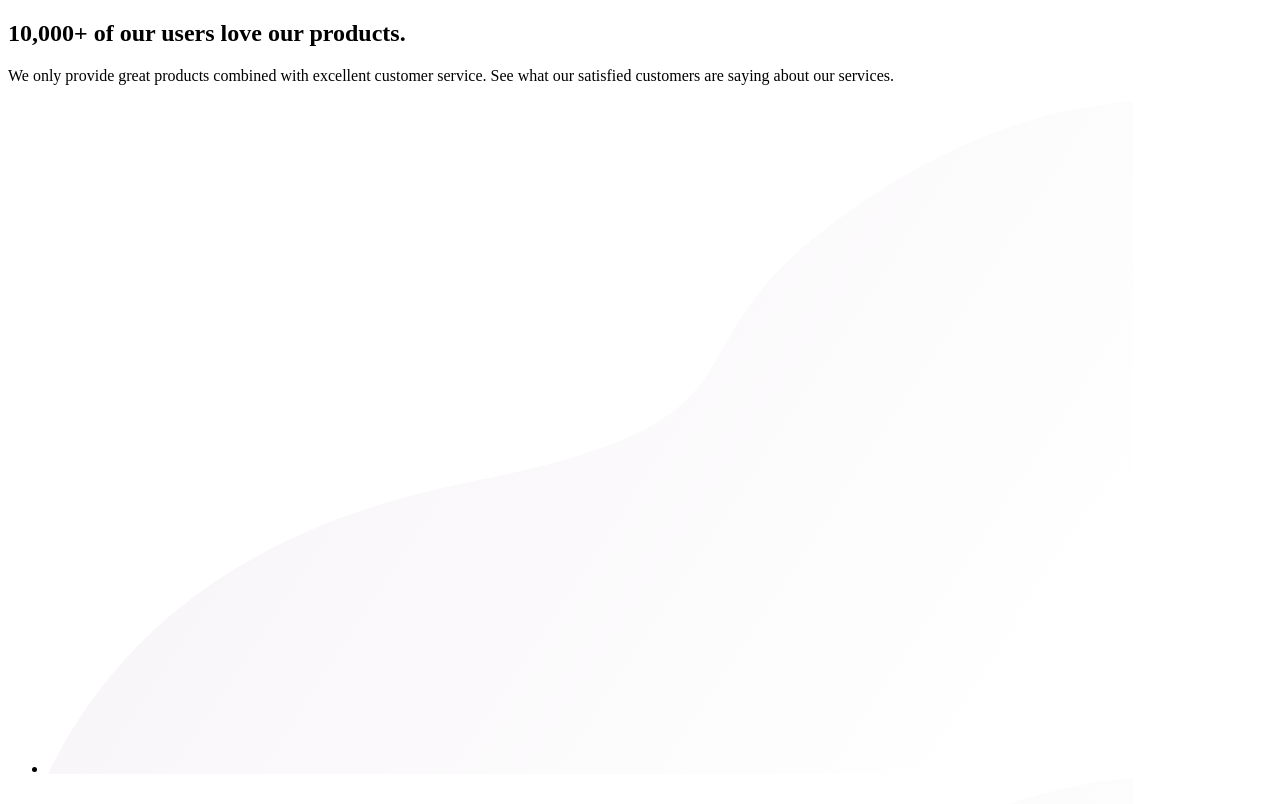
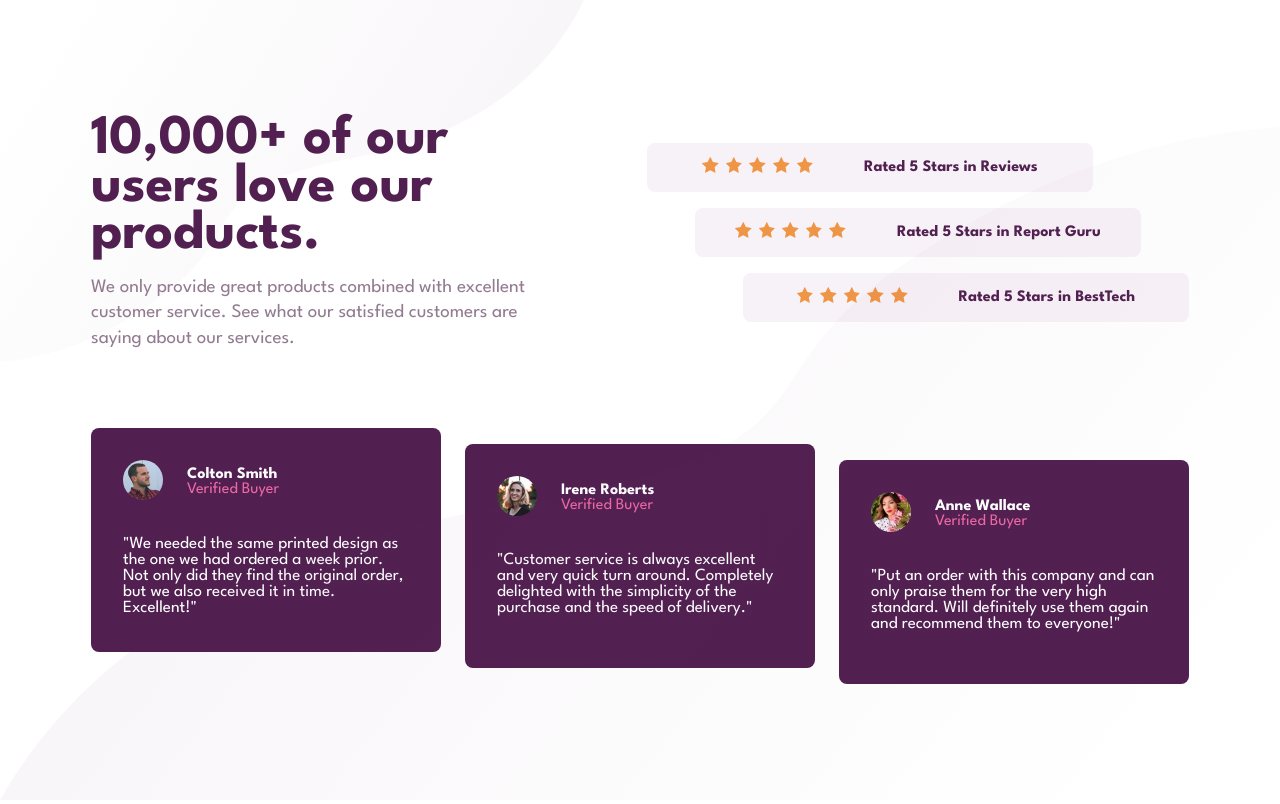
Before and after one commit to XolaniXAD/social-proof-section-master, a plain HTML site: page index.html in a window 1280 px wide. Shown: the top 804 px of the page. Drawn offline with Linux system fonts and the light colour scheme.

Commit message:
Project Complete

```diff
--- a/index.html
+++ b/index.html
@@ -3,8 +3,6 @@
   <head>
     <meta charset="UTF-8" />
     <meta name="viewport" content="width=device-width, initial-scale=1.0" />
-    <!-- displays site properly based on user's device -->
-    <link rel="stylesheet" href="styles.css">
     <link rel="preconnect" href="https://fonts.googleapis.com">
     <link rel="preconnect" href="https://fonts.gstatic.com" crossorigin>
     <link href="https://fonts.googleapis.com/css2?family=League+Spartan:wght@100..900&display=swap" rel="stylesheet">
@@ -14,11 +12,13 @@
       sizes="32x32"
       href="./images/favicon-32x32.png"
     />
-
+    <link rel="stylesheet" href="styles.css">
     <title>Frontend Mentor | Social proof section</title>
 
   </head>
   <body>
+    <img src="images/bg-pattern-top-desktop.svg" alt="pattern-top" id="top-img">
+    <img src="images/bg-pattern-top-mobile.svg" alt="pattern" class="pattern-img" height="220" width="100%">
     <main>
       <section class="social-proof">
         <div class="social-proof-header">
@@ -29,64 +29,64 @@
             </p>
           </div>
           <div class="ratings-container">
-            <div class="review-container">
+            <div class="review-container review-1">
               <ul>
                 <li>
-                  <img src="images/bg-pattern-bottom-desktop.svg" alt="review-stars">
+                  <img src="images/icon-star.svg" alt="review-stars">
                 </li>
                 <li>
-                  <img src="images/bg-pattern-bottom-desktop.svg" alt="review-stars">
+                  <img src="images/icon-star.svg" alt="review-stars">
                 </li>
                 <li>
-                  <img src="images/bg-pattern-bottom-desktop.svg" alt="review-stars">
+                  <img src="images/icon-star.svg" alt="review-stars">
                 </li>
                 <li>
-                  <img src="images/bg-pattern-bottom-desktop.svg" alt="review-stars">
+                  <img src="images/icon-star.svg" alt="review-stars">
                 </li>
                 <li>
-                  <img src="images/bg-pattern-bottom-desktop.svg" alt="review-stars">
+                  <img src="images/icon-star.svg" alt="review-stars">
                 </li>
               </ul>
               <p class="rating-description">Rated 5 Stars in Reviews</p>
             </div>
 
-            <div class="review-container">
+            <div class="review-container review-2">
               <ul>
                 <li>
-                  <img src="images/bg-pattern-bottom-desktop.svg" alt="review-stars">
+                  <img src="images/icon-star.svg" alt="review-stars">
                 </li>
                 <li>
-                  <img src="images/bg-pattern-bottom-desktop.svg" alt="review-stars">
+                  <img src="images/icon-star.svg" alt="review-stars">
                 </li>
                 <li>
-                  <img src="images/bg-pattern-bottom-desktop.svg" alt="review-stars">
+                  <img src="images/icon-star.svg" alt="review-stars">
                 </li>
                 <li>
-                  <img src="images/bg-pattern-bottom-desktop.svg" alt="review-stars">
+                  <img src="images/icon-star.svg" alt="review-stars">
                 </li>
                 <li>
-                  <img src="images/bg-pattern-bottom-desktop.svg" alt="review-stars">
+                  <img src="images/icon-star.svg" alt="review-stars">
                 </li>
               </ul>
               <p class="rating-description">Rated 5 Stars in Report Guru</p>
             </div>
 
-            <div class="review-container">
+            <div class="review-container review-3">
               <ul>
                 <li>
-                  <img src="images/bg-pattern-bottom-desktop.svg" alt="review-stars">
+                  <img src="images/icon-star.svg" alt="review-stars">
                 </li>
                 <li>
-                  <img src="images/bg-pattern-bottom-desktop.svg" alt="review-stars">
+                  <img src="images/icon-star.svg" alt="review-stars">
                 </li>
                 <li>
-                  <img src="images/bg-pattern-bottom-desktop.svg" alt="review-stars">
+                  <img src="images/icon-star.svg" alt="review-stars">
                 </li>
                 <li>
-                  <img src="images/bg-pattern-bottom-desktop.svg" alt="review-stars">
+                  <img src="images/icon-star.svg" alt="review-stars">
                 </li>
                 <li>
-                  <img src="images/bg-pattern-bottom-desktop.svg" alt="review-stars">
+                  <img src="images/icon-star.svg" alt="review-stars">
                 </li>
               </ul>
               <p class="rating-description">Rated 5 Stars in BestTech</p>
@@ -101,8 +101,8 @@
                 <img src="images/image-colton.jpg" alt="White Male Profile Photo">
               </div>
               <div class="reviewer-name-status-container">
-                <h2 class="reviewer-name">Colton Smith</h2>
-                <h3 class="reviewer-status">Verified Buyer</h3>
+                <h4 class="reviewer-name">Colton Smith</h4>
+                <h4 class="reviewer-status">Verified Buyer</h4>
               </div>
             </div>
             <p class="testimonial">
@@ -112,14 +112,14 @@
             </p>
           </article>
 
-          <article class="testimonial-card">
+          <article class="testimonial-card card-2">
             <div class="reviewer-details">
               <div class="reviewer-avatar">
-                <img src="images/image-colton.jpg" alt="White Male Profile Photo">
+                <img src="images/image-irene.jpg" alt="White Male Profile Photo">
               </div>
               <div class="reviewer-name-status-container">
-                <h2 class="reviewer-name">Irene Roberts</h2>
-                <h3 class="reviewer-status">Verified Buyer</h3>
+                <h4 class="reviewer-name">Irene Roberts</h4>
+                <h4 class="reviewer-status">Verified Buyer</h4>
               </div>
             </div>
             <p class="testimonial">
@@ -128,14 +128,14 @@
             </p>
           </article>
 
-          <article class="testimonial-card">
+          <article class="testimonial-card card-3">
             <div class="reviewer-details">
               <div class="reviewer-avatar">
-                <img src="images/image-colton.jpg" alt="White Male Profile Photo">
+                <img src="images/image-anne.jpg" alt="White Male Profile Photo">
               </div>
               <div class="reviewer-name-status-container">
-                <h2 class="reviewer-name">Anne Wallace</h2>
-                <h3 class="reviewer-status">Verified Buyer</h3>
+                <h4 class="reviewer-name">Anne Wallace</h4>
+                <h4 class="reviewer-status">Verified Buyer</h4>
               </div>
             </div>
             <p class="testimonial">
@@ -145,6 +145,7 @@
           </article>
         </div>
       </section>
+      <img src="images/bg-pattern-bottom-desktop.svg" alt="pattern-bottom" id="bottom-img">
     </main>
   </body>
 </html>
--- a/styles.css
+++ b/styles.css
@@ -0,0 +1,302 @@
+* {
+    box-sizing: border-box;
+    padding: 0;
+    margin: 0;
+    text-align: center;
+    font-family: "League Spartan";
+}
+
+body {
+    position: relative;
+    display: flex;
+    justify-content: center;
+    padding: 80px 8vw 12vh;
+}
+
+#top-img, #bottom-img {
+        display: none;
+    }
+.social-proof {
+    position: relative;
+    max-width: 350px;
+    /* background-color: aqua; */
+}
+
+.pattern-img {
+    position: absolute;
+    top: 0;
+    left: 0;
+    height: auto;
+}
+
+h1 {
+    font-size: 40px;
+    line-height: 85%;
+    margin-bottom: 16px;
+}
+
+h1, .rating-description {
+    color: #512051;
+}
+
+.rating-description {
+    font-weight: 700;
+}
+.social-paragraph {
+    font-size: 19px;
+    color: #927B91;
+    line-height: 135%;
+    margin-bottom: 32px;
+}
+
+.review-container {
+    display: flex;
+    flex-direction: column;
+    justify-content: center;
+    gap: 12px;
+    border-radius: 8px;
+    background-color: #F7F2F7;
+    margin-bottom: 16px;
+    height: 78px;
+}
+.review-container ul {
+    display: flex;
+    list-style: none;
+    justify-content: center;
+}
+.review-container img {
+    width: 16.55px;
+}
+
+article {
+    padding: 32px;
+    background-color: #512051;
+    border-radius: 8px;
+    margin-bottom: 16px;
+}
+
+.reviewer-details {
+    display: flex;
+    align-items: center;
+    margin-bottom: 32px;
+}
+
+.reviewer-avatar img {
+    width: 40px;
+    height: 40px;
+    border-radius: 50%;
+    margin-right: 24px;
+}
+
+.testimonial {
+    font-size: 17px;
+}
+
+.reviewer-name, .testimonial {
+    color: #FFFFFF;
+    text-align: left;
+}
+
+.reviewer-status {
+    color: #EE69A4;
+    font-weight: 400;
+    text-align: left;
+}
+
+@media(min-width: 768px) {
+    .social-proof {
+        max-width: 608px;
+        /* background-color: aqua; */
+    }
+
+    h1 {
+        width: 600px;
+        font-size: 56px;
+    }
+
+    .pattern-img {
+        display: none;
+    }
+
+    #top-img {
+        display: revert;
+        position: absolute;
+        top: 0;
+        left: 0;
+        width: 380px;
+        height: auto;
+    }
+
+    #bottom-img {
+        display: revert;
+        position: absolute;
+        right: 0px;
+        bottom: 0px;
+        width: 100%;
+        height: 477px;
+    }
+
+    .pattern-img {
+        position: absolute;
+        top: 0;
+        left: 0;
+    }
+
+    .ratings-container {
+        justify-self: center;
+        display: flex;
+        flex-direction: column;
+         /* background-color: #EE69A4;   */
+    }
+    .review-container, .testimonial-card, .ratings-container {
+        width: 446px;
+    }
+
+    .testimonials-container {
+        margin-top: 48px;
+        justify-self: center;
+    }
+
+    .review-1, .review-2, .review-3 {
+        display: flex;
+        flex-direction: row;
+        align-items: center;
+        height: 49px;
+    }
+
+    .review-container img {
+        margin-right: 7px;
+    }
+
+    .review-container ul {
+        margin-right: 32px;
+    }
+
+}
+
+@media (min-width: 1024px) {
+     body {
+       padding: 116px;
+       margin: 0;
+       justify-content: center;
+    }
+
+    .pattern-img {
+        position: fixed;
+        width: 374px;
+        top: 0;
+        left: 0;
+    }
+
+    .social-proof, .testimonials-container {
+        max-width: 900px;
+        /* background-color: aqua; */
+    }
+
+    .social-proof-header {
+        display: flex;
+        justify-content: space-between;
+        /* background-color: aqua; */
+        align-items: center;
+    }
+
+    h1 {
+        width: 445px;
+        font-size: 56px;
+    }
+    .social-heading-p {
+        width: 445px;
+        height: 248px;
+        /* background-color: red; */
+    }
+
+    h1, .social-heading-p p {
+        text-align: start;
+    }
+
+    .ratings-container {
+        display: flex;
+        flex-direction: column;
+        /* background-color: #EE69A4;  */
+        width: 542px;
+    }
+    .review-container {
+        width: 446px;
+    }
+
+    .review-1, .review-2, .review-3 {
+        display: flex;
+        flex-direction: row;
+        align-items: center;
+        height: 49px;
+    }
+    .review-1 {
+        align-self: flex-start;
+    }
+
+    .review-2 {
+        align-self: center;
+    }
+
+    .review-3 {
+        align-self: flex-end;
+    }
+
+    .review-container ul {
+        margin-right: 32px;
+    }
+
+    .testimonials-container {
+        display: flex;
+        flex-direction: row;
+        justify-content: space-between;
+        margin-top: 64px;
+        height: 256px;
+        gap: 24px;
+        /* background-color: #EE69A4; */
+    }
+
+    .testimonial-card {
+        box-sizing: border-box;
+        padding: 0;
+        padding: 32px;
+        margin-bottom: 0;
+        width: 350px;
+        height: 224px;
+    }
+
+    .card-2 {
+        align-self: center;
+    }
+
+    .card-3 {
+        align-self: flex-end;
+    }
+
+    #bottom-img {
+        height: 600px;
+    }
+}
+
+@media(min-width: 1186px) {
+    body {
+        padding: 116px;
+        margin: 0;
+        justify-content: center;
+    }
+    .social-proof, .testimonials-container {
+        max-width: 1110px;
+    }
+    .testimonials-container {
+        gap: 24px;
+    }
+
+    #top-img {
+        width: 584px;
+        height: 362px;
+    }
+
+    #bottom-img {
+        height: 673px;
+    }
+}
```
Also changed, not shown: images/image.png (added), tips.txt, 2 other files.
